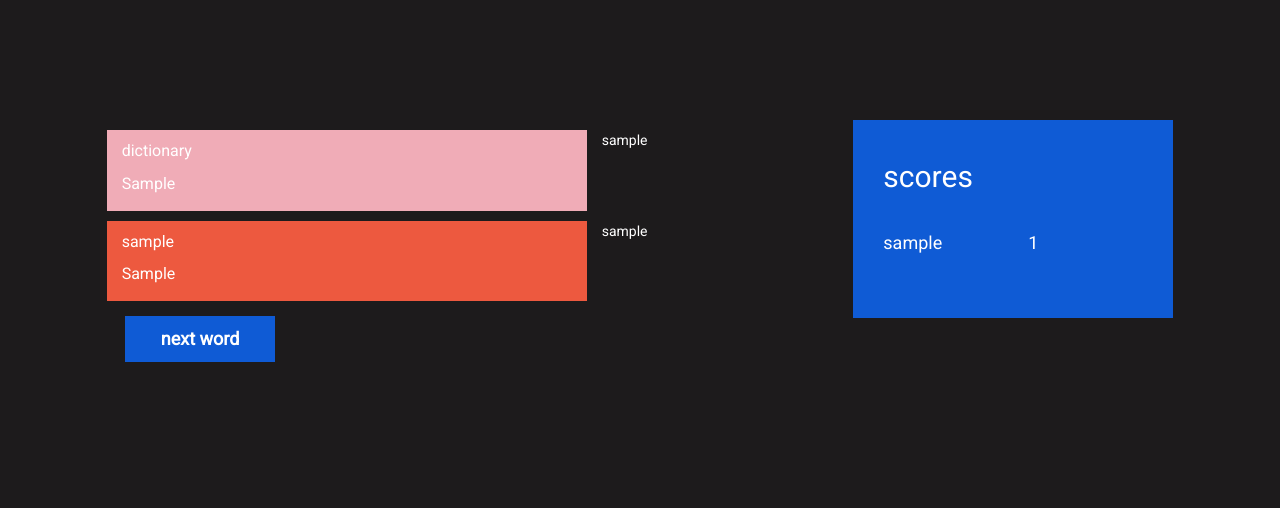
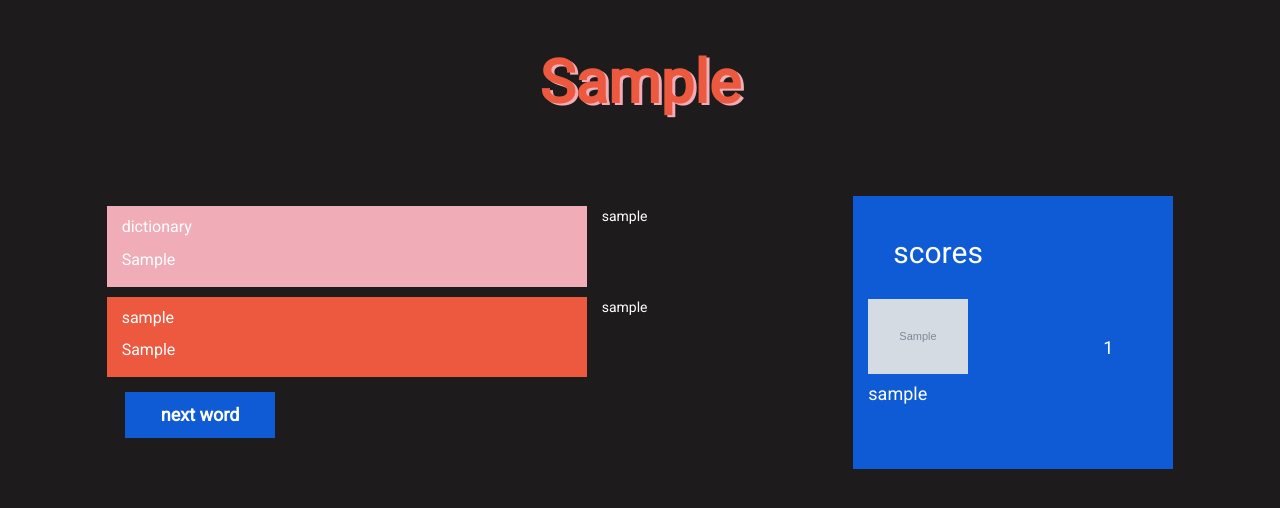
Before and after one commit to marsmans13/game_app, a Flask app: a page that uses game_app/templates/show_definitions.html in a window 1280 px wide. Shown: the part 65-573 px from the top of the page. Run offline with Flask 2, Linux system fonts and the light colour scheme; tables that the repository leaves empty hold one stand-in row (values such as "Sample post"); grey boxes marked "Sample" are stand-in pictures; some libraries are stand-ins or nearby versions.

Commit message:
Add avatars to templates, fix definition loading

```diff
--- a/game_app/server.py
+++ b/game_app/server.py
@@ -330,7 +330,8 @@ def show_vote_results(game_code, word, word_num):
 
         print("VOTE Q", player.username, player.player_id, Vote.query.filter_by(vote_receiver=player.player_id).all())
         player_votes = len(Vote.query.filter_by(vote_receiver=player.player_id).all())
-        scores[player.username] = player_votes
+        avatar = Avatar.query.filter_by(avatar_id=player.avatar_id).first()
+        scores[player.username] = [player_votes, avatar.path]
 
     print(vote_results)
     print(scores)
@@ -363,7 +364,9 @@ def show_scores(game_code):
         Definition.query.filter_by(game_id=game.game_id).delete()
         WordGame.query.filter_by(game_id=game.game_id).delete()
         Player.query.filter_by(game_id=game.game_id).delete()
-        Game.query.filter_by(game_id=game.game_id).delete()
+        remaining_players = Player.query.filter_by(game_id=game.game_id).all()
+        if not remaining_players:
+            Game.query.filter_by(game_id=game.game_id).delete()
         db.session.commit()
 
         print("deleted records")
--- a/game_app/static/style.css
+++ b/game_app/static/style.css
@@ -128,10 +128,24 @@ html, body {
 }
 
 .avatars {
-    display: block;
+    display: inline-block;
     margin-left: auto;
     margin-right: auto;
-    width: 125px;
+    width: 100px;
+}
+
+.avatar-scores {
+    display: inline-block;
+    width: 100px;
+    margin-left: 0;
+    padding-left: 0;
+}
+
+.score-nums {
+    display: inline-block;
+    vertical-align: middle;
+    margin-bottom: 15px;
+    padding-right: 30px;
 }
 
 .red-box {
--- a/game_app/templates/show_definitions.html
+++ b/game_app/templates/show_definitions.html
@@ -16,7 +16,7 @@
     <div class="row">
         <div class="col-lg-4 col-xs-0"></div>
         <div class="col-lg-4 col-xs-12">
-            <h2 class="show-word">{{ word.word }}</h2>
+            <h2 class="show-word">{{ word }}</h2>
         </div>
         <div class="col-lg-4 col-xs-0"></div>
     </div>
@@ -55,14 +55,15 @@
         </div>
         <div class="col-lg-1 col-xs-0"></div>
         <div class="col-lg-3 col-xs-12 blue-box">
-            <h2 style="margin-bottom: 30px">scores</h2>
+            <h2 style="margin-bottom: 30px; padding-left:10px;">scores</h2>
             {% for score in scores %}
                 <div class="row" style="margin-bottom: 15px;">
-                    <div class="col-lg-6 col-xs-6">
-                        <h4>{{ score }}</h4>
+<!--                    <div class="col-lg-12" style="padding:0"><img class="avatar-scores" src="{{ scores[score][1] }}"></div>-->
+                    <div class="col-lg-6 col-xs-6" style="padding-left: 0">
+                        <img class="avatar-scores" src="{{ scores[score][1] }}"><h4 style="display: inline-block;">{{ score }}</h4>
                     </div>
-                    <div class="col-lg-6 col-xs-6">
-                        <h4>{{ scores[score] }}</h4>
+                    <div class="col-lg-6 col-xs-6" style="height: 100px; line-height: 100px; text-align:right;">
+                        <h4 class="score-nums">{{ scores[score][0] }}</h4>
                     </div>
                 </div>
             {% endfor %}
@@ -102,18 +103,20 @@
         var res = $($.parseHTML(reply)).find("#showResultsBool").html();
         if (res == 'False') {
             $('#showResultsID').hide();
-            $('#hideDefinitions').show();
+            $('#hideResults').show();
           }
           else {
-            $('#hideDefinitions').hide();
+            $('#hideResults').hide();
+            var defs_html = $($.parseHTML(reply)).find("#showResultsID").html();
+            $('#showResultsID').html(defs_html);
             $('#showResultsID').show();
           }
         });
     }
 
-    //compare and update every 8 seconds
+    //compare and update every 5 seconds
     if (show_results == 'False') {
-        setInterval(showResultsFunct, 8000);
+        setInterval(showResultsFunct, 5000);
     }
 
 </script>
```
Also changed, not shown: game_app/templates/vote.html (+5 -82 lines).
